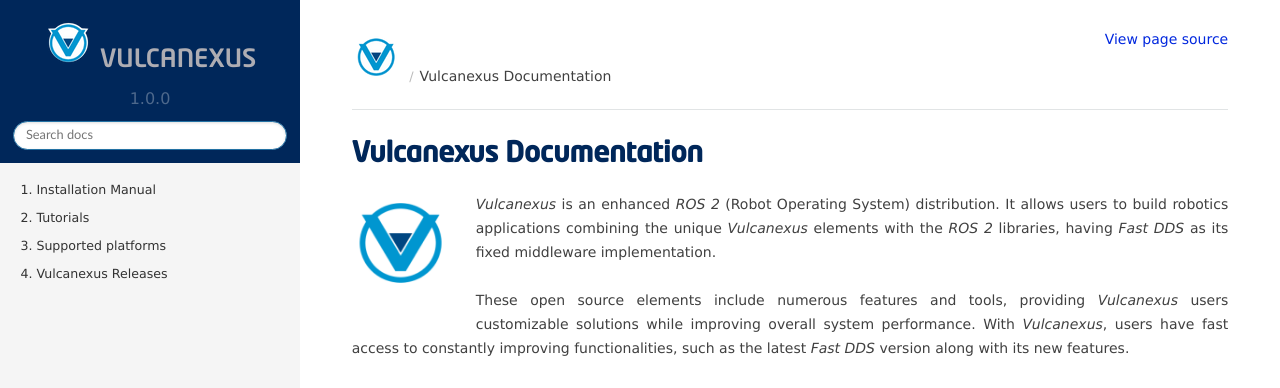
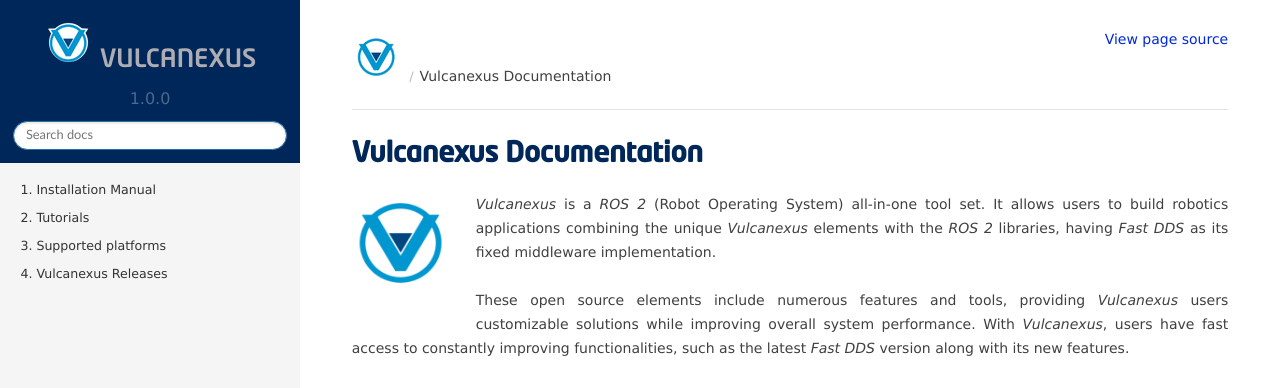
Before and after one commit to eProsima/vulcanexus, a Sphinx documentation site: the page built from docs/index.rst, in a window 1280 px wide and 900 px high. Shown: the top 388 px of the window. Built offline with Sphinx 7.4.7 and the Read the Docs theme 2.0.0, drawn with Linux system fonts in a browser that asks for light colours.

Commit message:
Update index.rst

```diff
--- a/docs/index.rst
+++ b/docs/index.rst
@@ -11,7 +11,7 @@
   :target: http://www.vulcanexus.com/
 
 
-*Vulcanexus* is an enhanced *ROS 2* (Robot Operating System) distribution.
+*Vulcanexus* is a *ROS 2* (Robot Operating System) all-in-one tool set.
 It allows users to build robotics applications combining the unique *Vulcanexus* elements with the *ROS 2* libraries, having *Fast DDS* as its fixed middleware implementation.
 
 These open source elements include numerous features and tools, providing *Vulcanexus* users customizable solutions while improving overall system performance.
```
